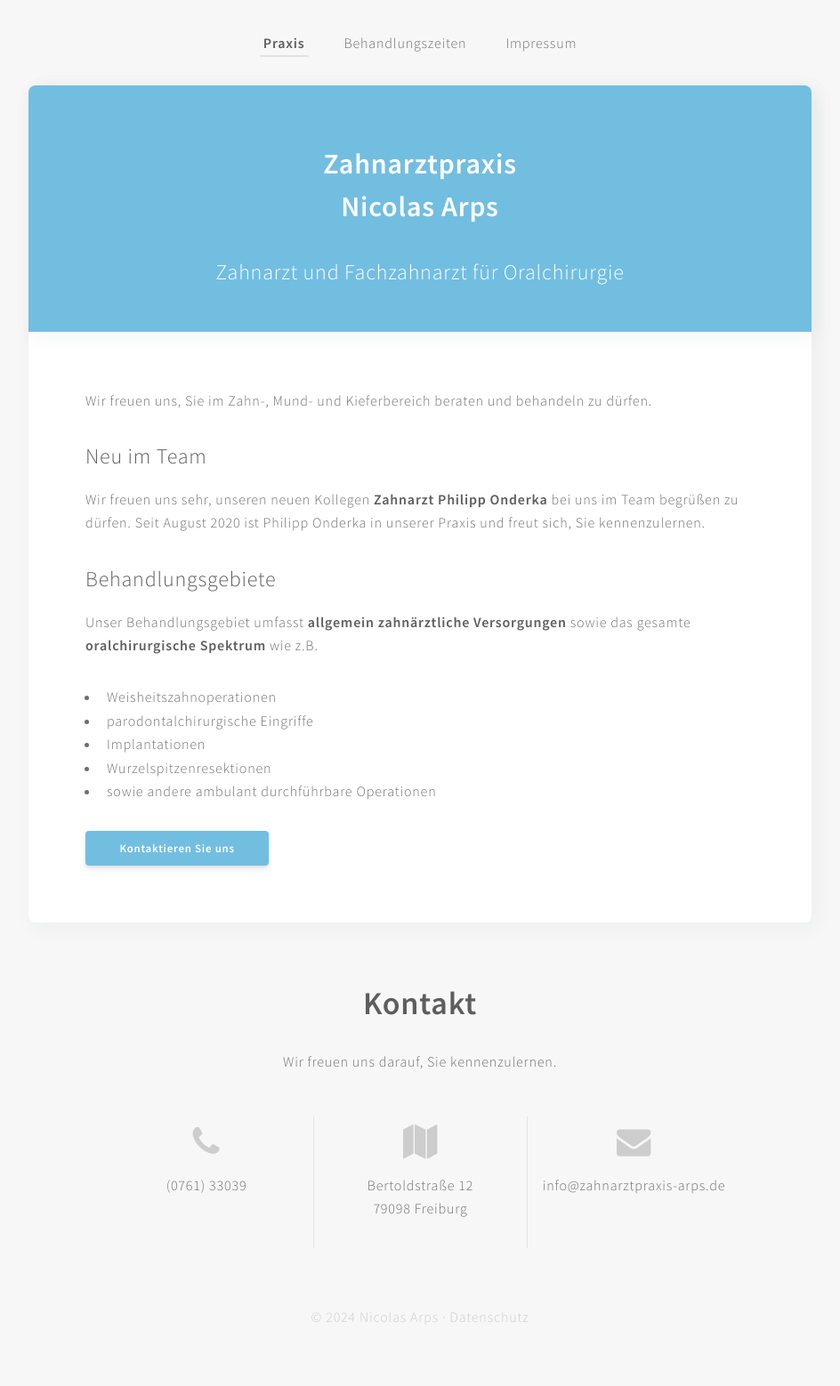
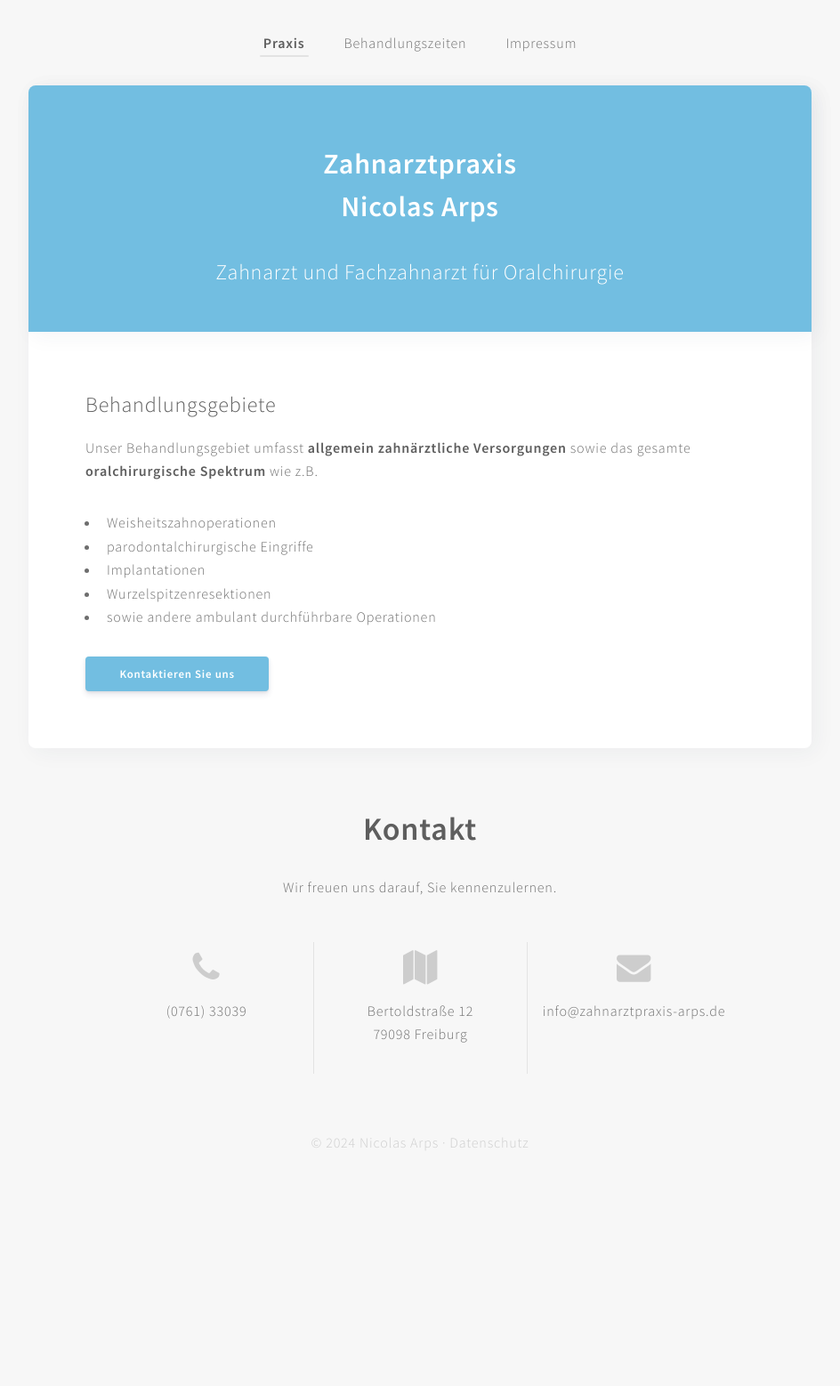
Before and after one commit to ninoarps/nino, a Jekyll site: the page built from index.html, in a window 1280 px wide. Shown: the whole page at 89% size, without its empty margins (168-1112 px from the left). Built offline with Jekyll 4.4.1, drawn with Linux system fonts in a browser that asks for light colours; after the commit the page ends 1362 px from its top, so only the background shows below that.

Commit message:
Update index.html

```diff
--- a/index.html
+++ b/index.html
@@ -16,11 +16,11 @@ permalink: /
   <div class="content">
     <div class="inner">
       <!-- <h2>Leistungen</h2> -->
-      <p>Wir freuen uns, Sie im Zahn-, Mund- und Kieferbereich beraten und behandeln zu dürfen.</p>
+<!--       <p>Wir freuen uns, Sie im Zahn-, Mund- und Kieferbereich beraten und behandeln zu dürfen.</p>
         <div class="news-box">
           <h3>Neu im Team</h3>
           <p>Wir freuen uns sehr, unseren neuen Kollegen <b>Zahnarzt Philipp Onderka</b> bei uns im Team begrüßen zu dürfen. Seit August 2020 ist Philipp Onderka in unserer Praxis und freut sich, Sie kennenzulernen.</p>
-        </div>
+        </div> -->
 
       <h3>Behandlungsgebiete</h3>
       <p>Unser Behandlungsgebiet umfasst <strong>allgemein zahnärztliche Versorgungen</strong> sowie das gesamte <strong>oralchirurgische Spektrum</strong> wie z.B.
```
